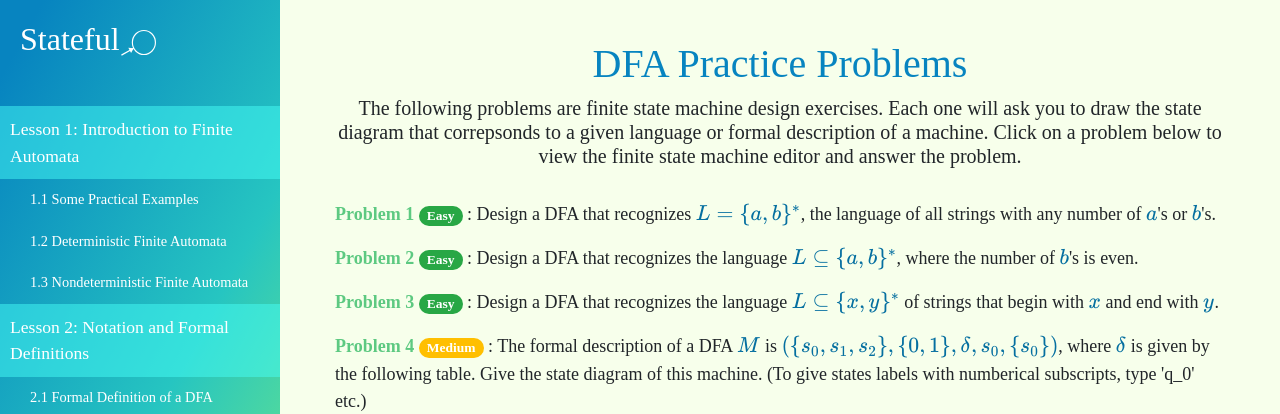
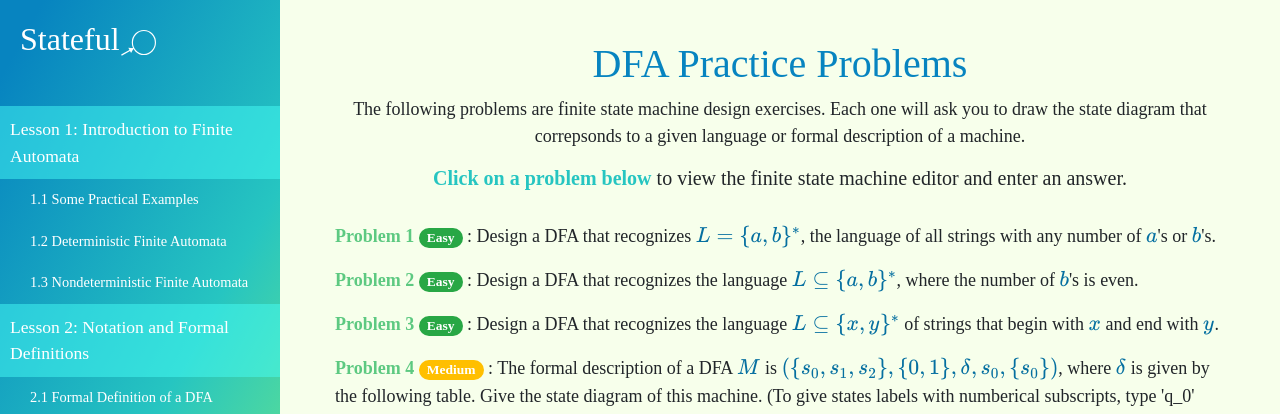
Before and after one commit to jkallini/Stateful, a Flask app: page /DFApractice in a window 1280 px wide. Shown: the top 414 px of the page. Run offline with Flask 2, Linux system fonts and the light colour scheme; some libraries are stand-ins or nearby versions.

Commit message:
Add more emphasis to practice page instructions

```diff
--- a/templates/practice.html
+++ b/templates/practice.html
@@ -11,11 +11,13 @@
         {% else %}
         <h1 style="text-align: center">NFA Practice Problems</h1>
         {% endif %}
-        <h5 style="text-align: center">The following problems are finite state machine design exercises. Each one will
-            ask
-            you to draw the state diagram that correpsonds to a given language or formal description of a machine. Click
-            on
-            a problem below to view the finite state machine editor and answer the problem.</h5>
+        <p style="text-align: center">
+            The following problems are finite state machine design exercises. Each one will ask you to draw the state
+            diagram that correpsonds to a given language or formal description of a machine.
+        </p>
+        <h5 style="text-align: center;">
+            <span style='color: var(--main-aqua); font-weight: bold'>Click on a problem below</span> to view the finite
+            state machine editor and enter an answer.</h5>
         <br>
         {% for id,desc,diff in probs %}
         <p>{% if det %}<a href="/DFAproblem/{{ id }}" style='font-weight: bold'>
```
